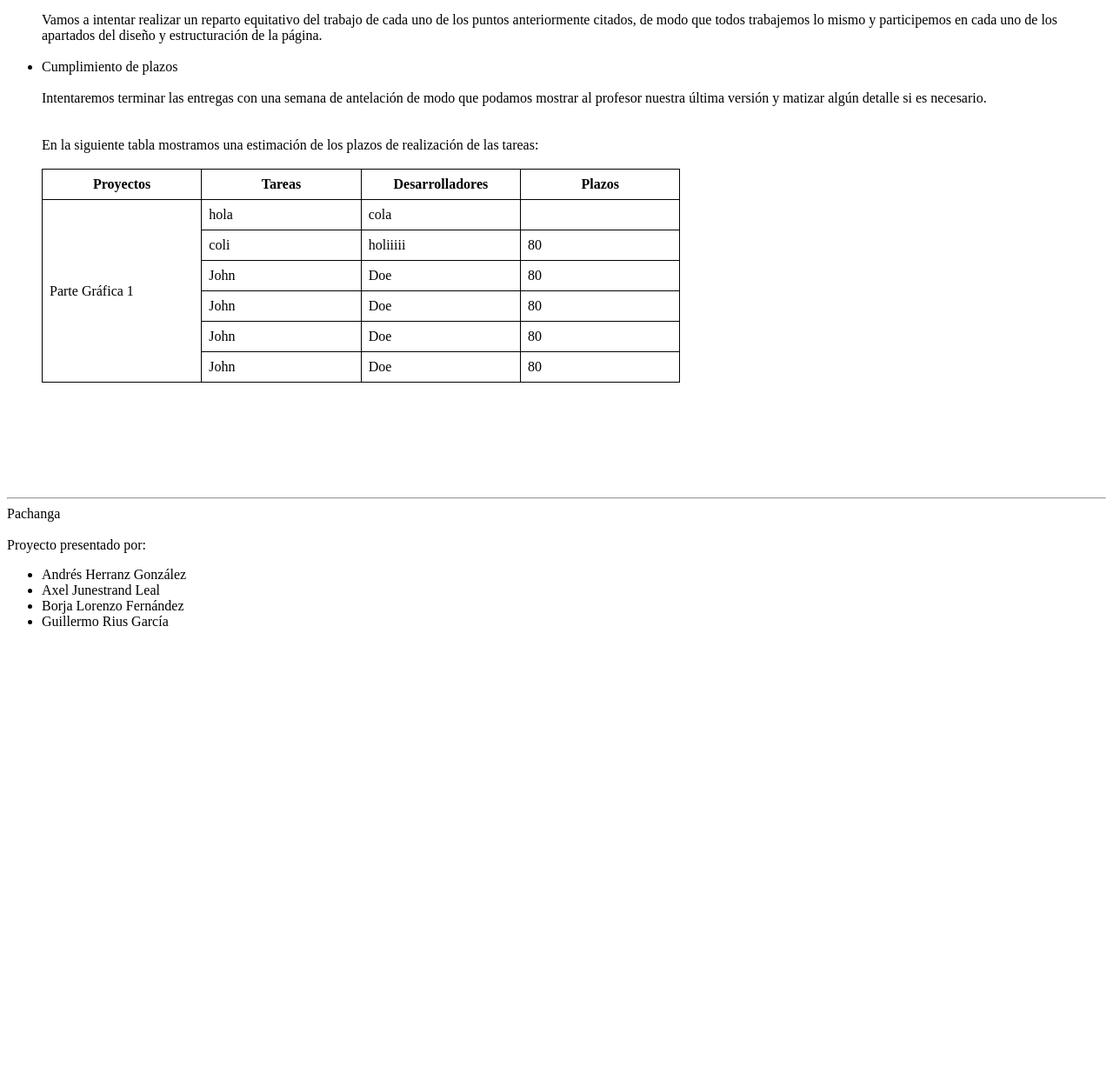
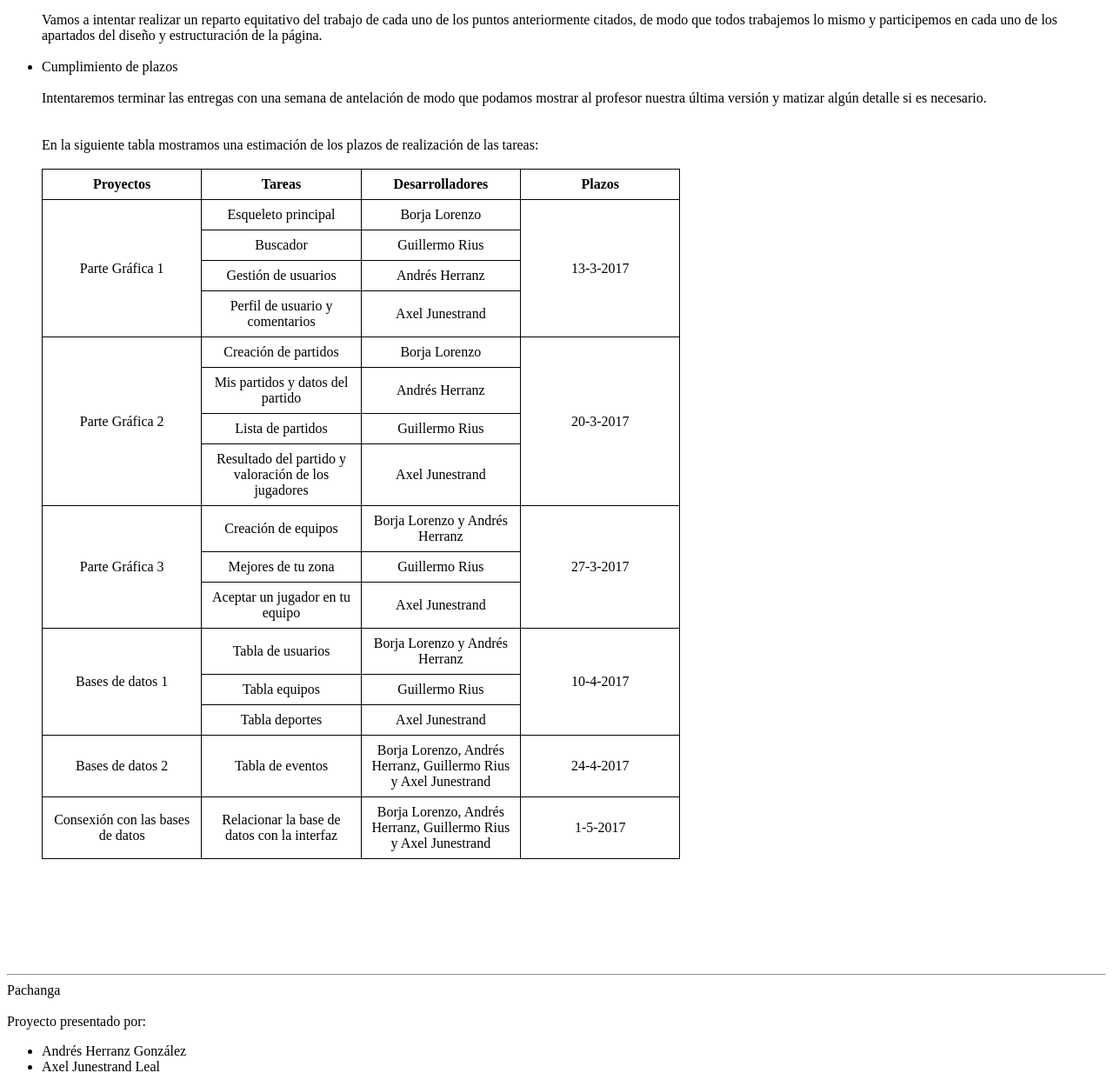
Before and after one commit to Mandyonze/Pachanga-AW, a PHP site: page /planificacion.html in a window 1280 px wide. Shown: the part 858-2092 px from the top of the page at 87% size. Before the commit the page ends 1578 px from the top, so only its background shows below. Run offline with PHP 8.4, Linux system fonts and the light colour scheme.

Commit message:
finalizada planificacion

```diff
--- a/Introduccion/css/style.css
+++ b/Introduccion/css/style.css
@@ -11,4 +11,5 @@ table {
 th, td {
   padding: 8px;
   width: 25%;
+  text-align: center;
 }
--- a/Introduccion/planificacion.html
+++ b/Introduccion/planificacion.html
@@ -118,49 +118,94 @@
 		    <th >Proyectos</th>
 		    <th >Tareas</th>
 		    <th>Desarrolladores</th>
-				<th>Plazos</th>
+				<th style="width: 15%;">Plazos</th>
 		</tr>
 		<a name = "grafica1">
 		<tr>
-		    <td rowspan = "6"> Parte Gráfica 1</td>
-		    <td>hola</td>
-		    <td>cola</td>
+		    <td rowspan = "4"> Parte Gráfica 1</td>
+		    <td>Esqueleto principal</td>
+		    <td>Borja Lorenzo</td>
+				<td rowspan = "4"> 13-3-2017</td>
 		</tr>
 		</a>
-
 		<tr>
-		    <td>coli</td>
-		    <td>holiiiii</td>
-		    <td>80</td>
+		    <td>Buscador</td>
+		    <td>Guillermo Rius</td>
+		</tr>
+		<tr>
+		    <td>Gestión de usuarios</td>
+		    <td>Andrés Herranz</td>
+		</tr>
+		<tr>
+		    <td>Perfil de usuario y comentarios</td>
+		    <td>Axel Junestrand</td>
+		</tr>
+		<a name = "grafica2">
+		<tr>
+		    <td rowspan = "4"> Parte Gráfica 2</td>
+		    <td>Creación de partidos</td>
+		    <td>Borja Lorenzo</td>
+				<td rowspan = "4"> 20-3-2017</td>
 		</tr>
 		</a>
-		<a name = "grafica2">
+		<tr>
+		    <td>Mis partidos y datos del partido</td>
+		    <td>Andrés Herranz</td>
+		</tr>
+		<tr>
+		    <td>Lista de partidos</td>
+		    <td>Guillermo Rius</td>
+		</tr>
+		<tr>
+		    <td>Resultado del partido y valoración de los jugadores</td>
+		    <td>Axel Junestrand</td>
+		</tr>
 		<a name = "grafica3">
 		<tr>
-		    <td>John</td>
-		    <td>Doe</td>
-		    <td>80</td>
+		    <td rowspan = "3"> Parte Gráfica 3</td>
+		    <td>Creación de equipos</td>
+		    <td>Borja Lorenzo y Andrés Herranz</td>
+				<td rowspan = "3"> 27-3-2017</td>
 		</tr>
 		</a>
+		<tr>
+		    <td>Mejores de tu zona</td>
+		    <td>Guillermo Rius</td>
+		</tr>
+		<tr>
+		    <td>Aceptar un jugador en tu equipo</td>
+		    <td>Axel Junestrand</td>
+		</tr>
 		<a name = "bd1">
 		<tr>
-		    <td>John</td>
-		    <td>Doe</td>
-		    <td>80</td>
+		    <td rowspan = "3"> Bases de datos 1</td>
+		    <td>Tabla de usuarios</td>
+		    <td>Borja Lorenzo y Andrés Herranz</td>
+				<td rowspan = "3"> 10-4-2017</td>
 		</tr>
 		</a>
+		<tr>
+		    <td>Tabla equipos</td>
+		    <td>Guillermo Rius</td>
+		</tr>
+		<tr>
+		    <td>Tabla deportes</td>
+		    <td>Axel Junestrand</td>
+		</tr>
 		<a name = "bd2">
 		<tr>
-		    <td>John</td>
-		    <td>Doe</td>
-		    <td>80</td>
+		    <td> Bases de datos 2</td>
+		    <td>Tabla de eventos</td>
+		    <td>Borja Lorenzo, Andrés Herranz, Guillermo Rius y Axel Junestrand</td>
+				<td> 24-4-2017</td>
 		</tr>
 		</a>
 		<a name = "conexion">
 		<tr>
-		    <td>John</td>
-		    <td>Doe</td>
-		    <td>80</td>
+		    <td> Consexión con las bases de datos</td>
+		    <td>Relacionar la base de datos con la interfaz</td>
+		    <td>Borja Lorenzo, Andrés Herranz, Guillermo Rius y Axel Junestrand</td>
+				<td> 1-5-2017</td>
 		</tr>
 		</a>
 	</table>
```
